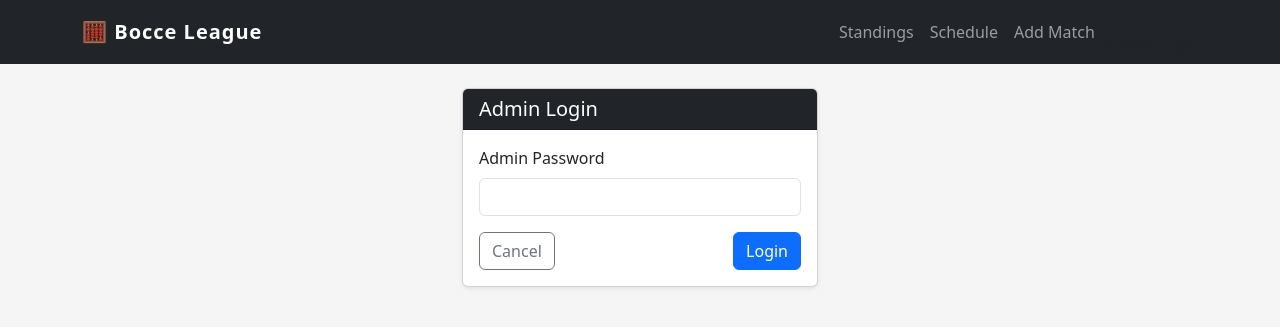
After one commit to jfoessettjr/bocce, a Flask app: page /admin/login in a window 1280 px wide. The commit adds this page. Shown: the top 327 px of the page. Run offline with Flask 3, Linux system fonts and the light colour scheme.

Commit message:
added admin password

```diff
--- a/app.py
+++ b/app.py
@@ -1,7 +1,16 @@
 import os
 from datetime import date
 
-from flask import Flask, render_template, request, redirect, url_for, abort
+from flask import (
+    Flask,
+    render_template,
+    request,
+    redirect,
+    url_for,
+    abort,
+    session,
+    flash,
+)
 from sqlalchemy import (
     create_engine,
     Column,
@@ -13,8 +22,9 @@ from sqlalchemy import (
 )
 from sqlalchemy.orm import declarative_base, relationship, sessionmaker, scoped_session
 from dotenv import load_dotenv
+from functools import wraps
 
-# Load environment variables from .env if present
+
 load_dotenv()
 
 # If DATABASE_URL is not set, default to local SQLite (useful for quick testing)
@@ -33,6 +43,13 @@ SessionLocal = scoped_session(
 Base = declarative_base()
 
 app = Flask(__name__)
+
+# Secret key for sessions / flashes
+app.secret_key = os.getenv("SECRET_KEY", "dev-secret-change-me")
+
+# Simple admin password (from env)
+ADMIN_PASSWORD = os.getenv("ADMIN_PASSWORD", "bocceadmin")
+
 
 
 # -----------------------
@@ -164,10 +181,43 @@ def get_latest_week(session):
     latest_week = session.query(Match.week).order_by(Match.week.desc()).first()
     return latest_week[0] if latest_week else 0
 
+def admin_required(f):
+    @wraps(f)
+    def decorated_function(*args, **kwargs):
+        if not session.get("is_admin"):
+            # 'next' is where to return after login
+            return redirect(url_for("admin_login", next=request.path))
+        return f(*args, **kwargs)
+    return decorated_function
+
 
 # -----------------------
 # Routes
 # -----------------------
+
+@app.route("/admin/login", methods=["GET", "POST"])
+def admin_login():
+    next_url = request.args.get("next") or url_for("standings")
+
+    if request.method == "POST":
+        password = request.form.get("password", "")
+        if password == ADMIN_PASSWORD:
+            session["is_admin"] = True
+            flash("Admin login successful.", "success")
+            # If form includes a hidden 'next', respect that
+            next_url = request.form.get("next") or next_url
+            return redirect(next_url)
+        else:
+            flash("Invalid admin password.", "danger")
+
+    return render_template("admin_login.html", next_url=next_url)
+
+
+@app.route("/admin/logout")
+def admin_logout():
+    session.pop("is_admin", None)
+    flash("Logged out of admin.", "info")
+    return redirect(url_for("standings"))
 
 @app.route("/")
 def index():
@@ -333,6 +383,7 @@ def schedule():
 
 
 @app.route("/match/new", methods=["GET", "POST"])
+@admin_required
 def add_match():
     session = SessionLocal()
 
@@ -382,6 +433,7 @@ def add_match():
         session.close()
 
 @app.route("/match/<int:match_id>/edit", methods=["GET", "POST"])
+@admin_required
 def edit_match(match_id):
     session = SessionLocal()
     try:
--- /dev/null
+++ b/templates/admin_login.html
@@ -0,0 +1,42 @@
+{% extends "base.html" %}
+{% block content %}
+
+<div class="row justify-content-center">
+  <div class="col-md-6 col-lg-4">
+    <div class="card shadow-sm">
+      <div class="card-header bg-dark text-white">
+        <h5 class="mb-0">Admin Login</h5>
+      </div>
+      <div class="card-body">
+        {% with messages = get_flashed_messages(with_categories=true) %}
+          {% if messages %}
+            {% for category, message in messages %}
+              <div class="alert alert-{{ category }} alert-dismissible fade show" role="alert">
+                {{ message }}
+                <button type="button" class="btn-close" data-bs-dismiss="alert" aria-label="Close"></button>
+              </div>
+            {% endfor %}
+          {% endif %}
+        {% endwith %}
+
+        <form method="post">
+          <input type="hidden" name="next" value="{{ next_url }}">
+          <div class="mb-3">
+            <label for="password" class="form-label">Admin Password</label>
+            <input type="password" class="form-control" id="password" name="password" required>
+          </div>
+          <div class="d-flex justify-content-between">
+            <a href="{{ url_for('standings') }}" class="btn btn-outline-secondary">
+              Cancel
+            </a>
+            <button type="submit" class="btn btn-primary">
+              Login
+            </button>
+          </div>
+        </form>
+      </div>
+    </div>
+  </div>
+</div>
+
+{% endblock %}
--- a/templates/base.html
+++ b/templates/base.html
@@ -61,7 +61,20 @@
     </a>
   </li>
 </ul>
-
+  <!-- Admin login/logout -->
+  <li class="nav-item">
+    {% if session.get('is_admin') %}
+      <a class="nav-link" href="{{ url_for('admin_logout') }}">
+        Admin Logout
+      </a>
+    {% else %}
+      <a class="nav-link {% if request.endpoint == 'admin_login' %}active{% endif %}"
+         href="{{ url_for('admin_login') }}">
+        Admin Login
+      </a>
+    {% endif %}
+  </li>
+</ul>
       </div>
     </div>
   </nav>
```
Also changed, not shown: 1 other file.
